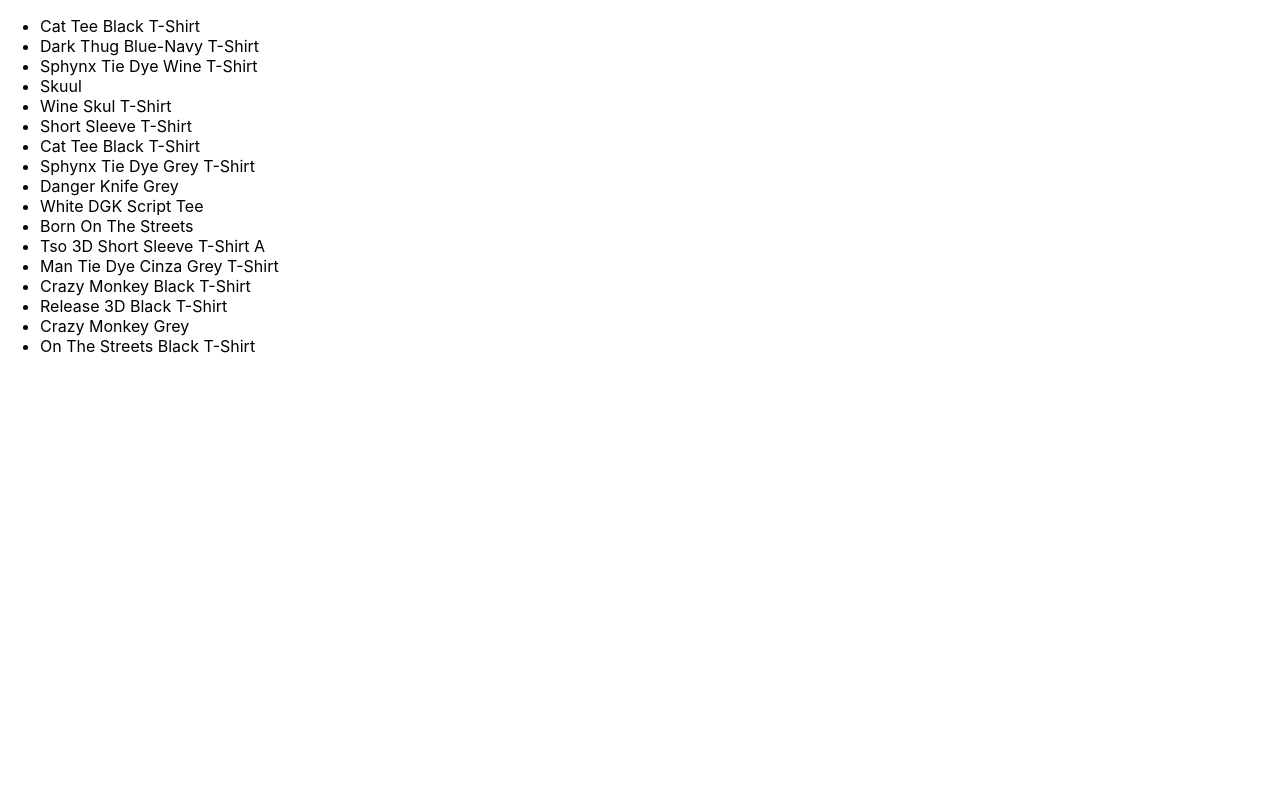
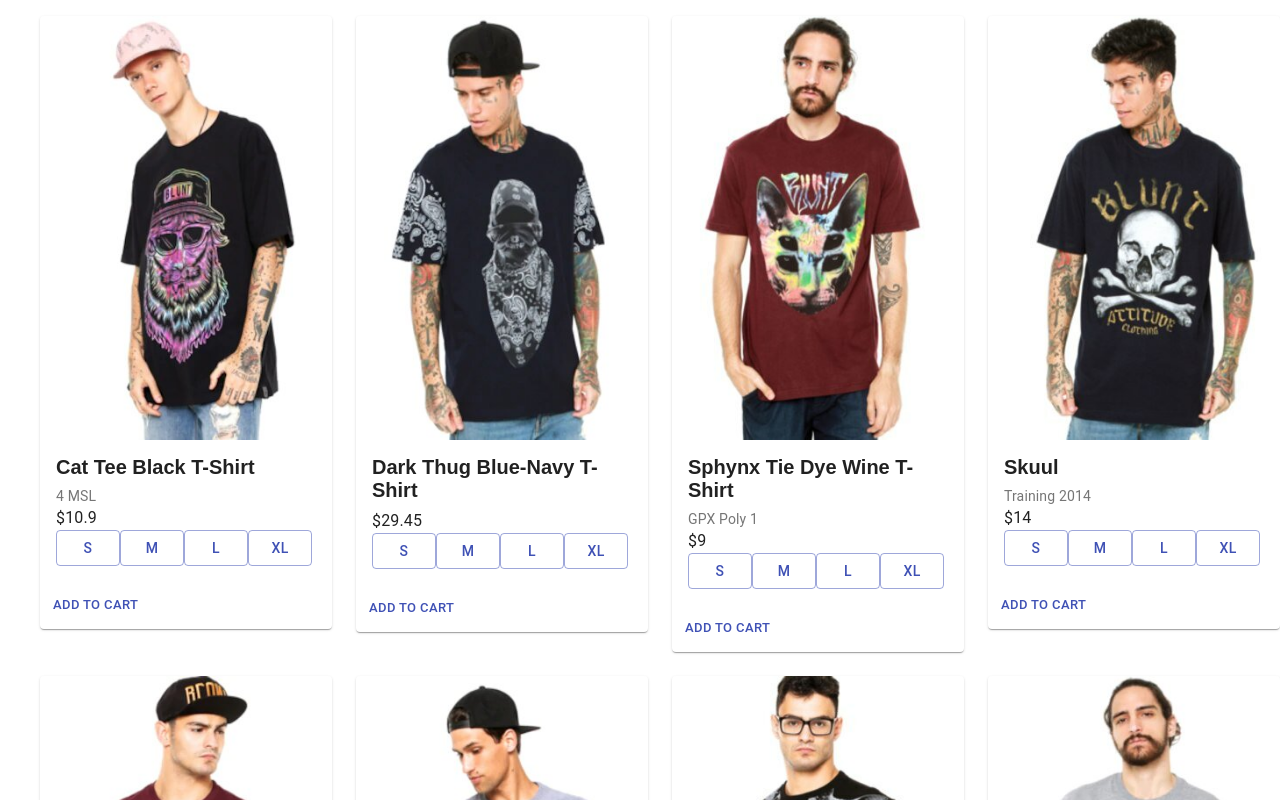
Before and after one commit to nlakshmanan/bootcamp-shopping-cart, a React (Create React App) app: page / in a window 1280 px wide. Shown: the top 800 px of the page. Built offline with nearby package versions, Linux system fonts and the light colour scheme.

Commit message:
static pages

```diff
--- a/package.json
+++ b/package.json
@@ -3,6 +3,8 @@
   "version": "0.1.0",
   "private": true,
   "dependencies": {
+    "@material-ui/core": "^4.8.3",
+    "@material-ui/icons": "^4.5.1",
     "@testing-library/jest-dom": "^4.2.4",
     "@testing-library/react": "^9.4.0",
     "@testing-library/user-event": "^7.2.1",
--- a/src/App.js
+++ b/src/App.js
@@ -1,5 +1,80 @@
 import React, { useEffect, useState } from 'react';
 import './App.css';
+import Card from '@material-ui/core/Card';
+import CardActionArea from '@material-ui/core/CardActionArea';
+import CardActions from '@material-ui/core/CardActions';
+import CardContent from '@material-ui/core/CardContent';
+import CardMedia from '@material-ui/core/CardMedia';
+import Button from '@material-ui/core/Button';
+import Typography from '@material-ui/core/Typography';
+import { makeStyles } from '@material-ui/core/styles';
+import Grid from '@material-ui/core/Grid';
+
+const MediaCardStyles = makeStyles({
+  card: {
+    maxWidth: 345,
+  },
+  media: {
+    height: 140,
+  },
+});
+
+const GridStyles = makeStyles(theme => ({
+  root: {
+    flexGrow: 1,
+  },
+  paper: {
+    padding: theme.spacing(2),
+    textAlign: 'center',
+    color: theme.palette.text.secondary,
+  },
+}));
+
+
+const sizeList = ['S','M','L','XL'];
+const ButtonSize = ({size}) => (
+  <Button variant="outlined" color="primary">{size}</Button>
+)
+const MediaCard = ({title, image, desc, price, size}) => {
+  const classes = MediaCardStyles();
+  return(
+  <Card className={classes.card}>
+    <CardActionArea>
+    <CardMedia
+             component="img"
+             alt="T-shirt"
+             image= {image}
+             title="T-shirt"/>
+    <CardContent>
+      <Typography gutterBottom variant="h9" component="h2">{title}</Typography>
+      <Typography variant="body2" color="textSecondary" component="p">{desc}</Typography>
+      <Typography variant="body1" color="textPrimary" component="p">${price}</Typography>
+      {sizeList.map(size => <ButtonSize size={size}/>)}
+    </CardContent>
+    </CardActionArea>
+    <CardActions>
+        <Button size="small" color="primary">
+          Add to cart
+        </Button>
+      </CardActions>
+  </Card>
+  )
+};
+
+const CardList = ({ products }) => {
+  const classes = GridStyles();
+  return (
+    <div className={classes.root}>
+       <Grid container spacing={3}>
+        { products.map(product =>
+        <Grid item xs={3}>
+           <MediaCard  title={ product.title } image = {"./data/products/"+product.sku+"_1.jpg"} desc = {product.description}
+           price = {product.price} size = {product.size}/>
+           </Grid>) }
+        </Grid>
+    </div>
+  );
+};
 
 const App = () => {
   const [data, setData] = useState({});
@@ -15,7 +90,7 @@
 
   return (
     <ul>
-      {products.map(product => <li key={product.sku}>{product.title}</li>)}
+      <CardList products = {products}/>
     </ul>
   );
 };
```
